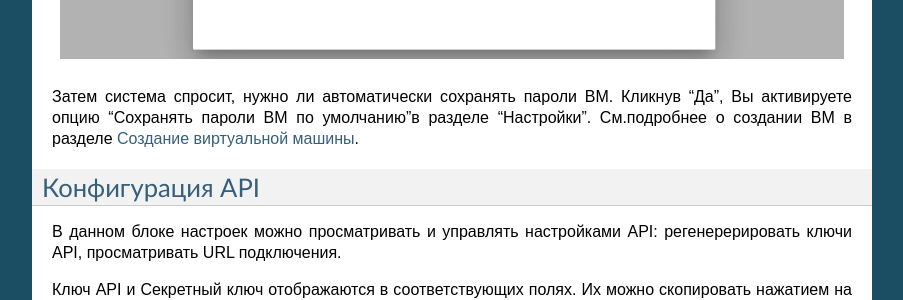
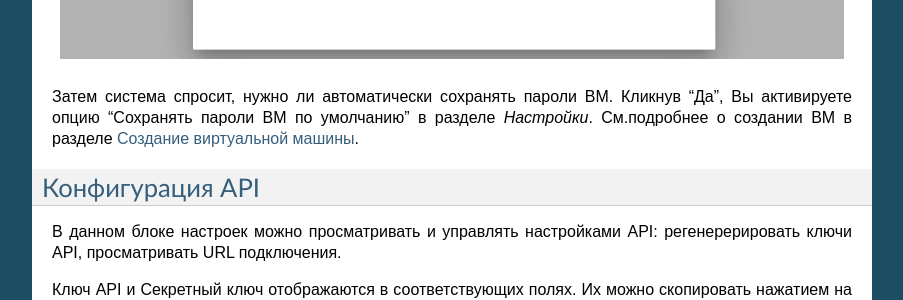
Before and after one commit to MaslovaEV/RU_CloudStack-UI, a Sphinx documentation site: the page built from RUdocs/source/CSUI-Settings-RU.rst, in a window 1280 px wide and 900 px high, scrolled down 3405 px. Shown: the part 172-472 px from the top of the window, without its empty margins (198-1101 px from the left). Built offline with Sphinx 7.4.7, drawn with Linux system fonts in a browser that asks for light colours.

```diff
--- a/RUdocs/source/CSUI-Settings-RU.rst
+++ b/RUdocs/source/CSUI-Settings-RU.rst
@@ -57,7 +57,7 @@
 
 .. figure:: _static/VMs_Create_Dialogue_SavePass.png
 
-Затем система спросит, нужно ли автоматически сохранять пароли ВМ. Кликнув "Да", Вы активируете опцию "Сохранять пароли ВМ по умолчанию"в разделе "Настройки". См.подробнее о создании ВМ в разделе :ref:`Create_VM_RU`.
+Затем система спросит, нужно ли автоматически сохранять пароли ВМ. Кликнув "Да", Вы активируете опцию "Сохранять пароли ВМ по умолчанию" в разделе *Настройки*. См.подробнее о создании ВМ в разделе :ref:`Create_VM_RU`.
 
 Конфигурация API
 ~~~~~~~~~~~~~~~~~~~~
```
